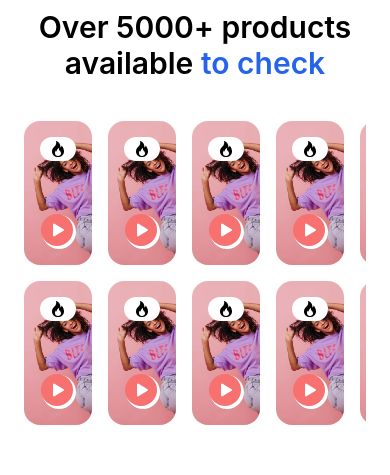
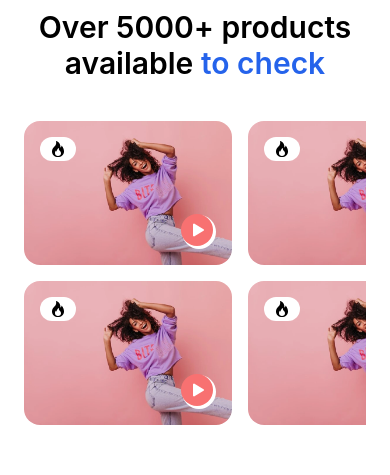
Before and after one commit to danilodavid521/retailor_watch_content, a React (Create React App) app: page / in a window 390 px wide. Shown: the part 1600-2075 px from the top of the page. Built offline with nearby package versions, Linux system fonts and the light colour scheme.

Commit message:
feat: made product section responsive

```diff
--- a/src/assets/css/products.css
+++ b/src/assets/css/products.css
@@ -1,3 +1,18 @@
 .play-btn .btn {
    transform: translate(-2px, -2px);
 }
+.product-card{
+   min-width: 13rem;
+}
+
+/* hide scrollbar for chrome, safari and opera  */
+.product-card-container::-webkit-scrollbar{
+     display: none;
+     scroll-behavior: smooth;
+}
+.product-card-container{
+   scrollbar-width: none; /* firefox */
+}
+.product-card-container > *{
+   scroll-snap-align: start;
+}
--- a/src/components/Products.tsx
+++ b/src/components/Products.tsx
@@ -64,6 +64,22 @@ export default function Products() {
          observer.observe(currentProductRef);
       }
 
+      const container = document.querySelector('.product-card-container') as HTMLElement;
+
+      container?.addEventListener('wheel', (e: WheelEvent) => {
+         // Calculate the amount to scroll based on the wheel delta
+         const scrollAmount = e.deltaY * 0.5; // Adjust this multiplier as needed
+
+         // Calculate the new scroll position
+         const newScrollLeft = container.scrollLeft + scrollAmount;
+
+         // Set the new scroll position
+         container.scrollLeft = newScrollLeft;
+
+         // Prevent the default scroll behavior of the page
+         e.preventDefault();
+      });
+
       // Cleanup function for when the component unmounts
       return () => {
          if (currentProductRef) {
@@ -79,7 +95,7 @@ export default function Products() {
             <h1 className='text-3xl font-semibold'>Over 5000+ products</h1>
             <h2 className='text-3xl font-semibold'>available <span className='text-blue-600'>to check</span></h2>
          </div>
-         <div className="product-card-container overflow-hidden flex flex-col gap-4" ref={product}>
+         <div className="product-card-container overflow-x-scroll flex flex-col gap-4" ref={product}>
             <div className="product-row-1 flex gap-4">
                <ProductItem></ProductItem>
                <ProductItem></ProductItem>
```
